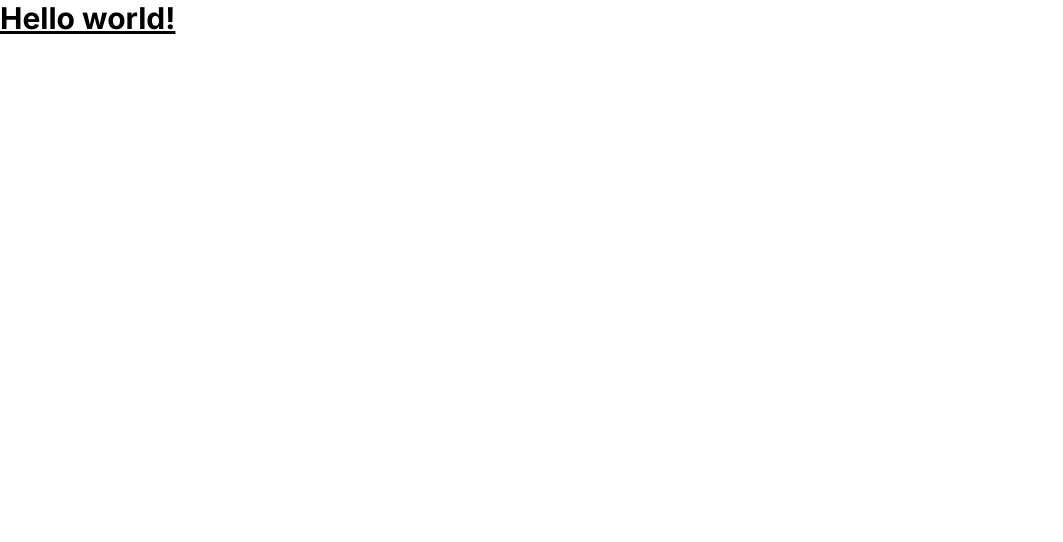
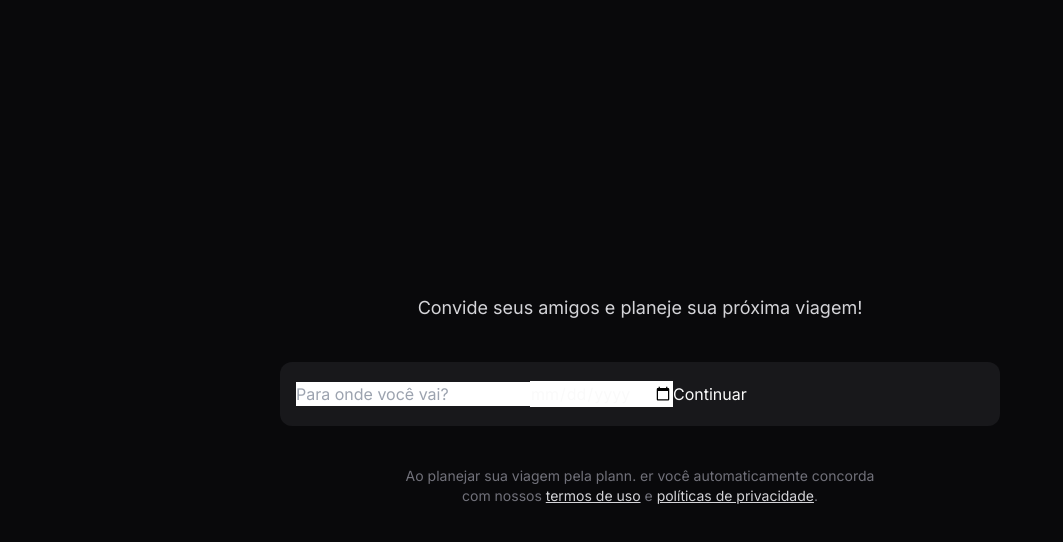
Before and after one commit to afonsodasilva1/Travel-Agency, a React (Vite) app: page / in a window 1280 px wide. Shown: the top 542 px of the page, without its empty margins (0-1063 px from the left). Built offline with nearby package versions, Linux system fonts and the light colour scheme.

Commit message:
feat: Add all elements in the firt page

```diff
--- a/index.html
+++ b/index.html
@@ -10,7 +10,7 @@
 
     <title>Vite + React + TS</title>
   </head>
-  <body>
+  <body class="bg-zinc-950 text-zinc-50 antialiased"  >
     <div id="root"></div>
     <script type="module" src="/src/main.tsx"></script>
   </body>
--- a/src/App.tsx
+++ b/src/App.tsx
@@ -1,10 +1,25 @@
 export function App() {
 
   return (
-    <>
-      <h1 className="text-3xl font-bold underline">
-       Hello world!
-      </h1>
-    </>
+   <div className="h-screen flex items-center justify-center">
+      <div className="max-w-3xl w-full px-6 text-center space-y-10">
+
+        <p className="text-zinc-300 text-lg">Convide seus amigos e planeje sua próxima viagem!</p>
+
+        <div className="h-16 bg-zinc-900 px-4 rounded-xl flex items-center">
+
+          <input type="text" placeholder="Para onde você vai?" />
+          <input type="date" placeholder="Quando?" />
+
+          <button>Continuar</button>
+        </div>
+
+        <p className="text-sm text-zinc-500">
+          Ao planejar sua viagem pela plann. er você automaticamente concorda <br />
+          com nossos <a href="#" className="text-zinc-300 underline">termos de uso</a> e <a href="#" className="text-zinc-300 underline">políticas de privacidade</a>.
+        </p>
+
+      </div>
+   </div>
   )
 }
```
